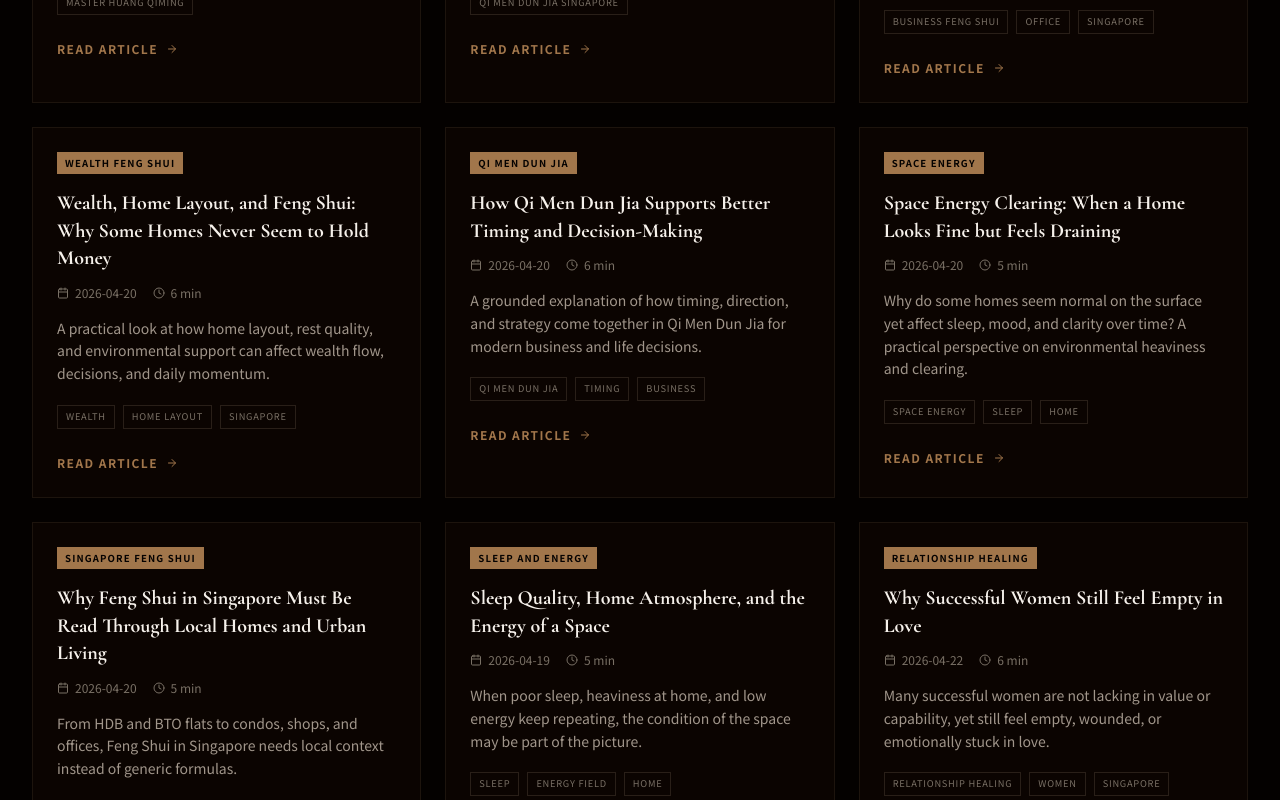
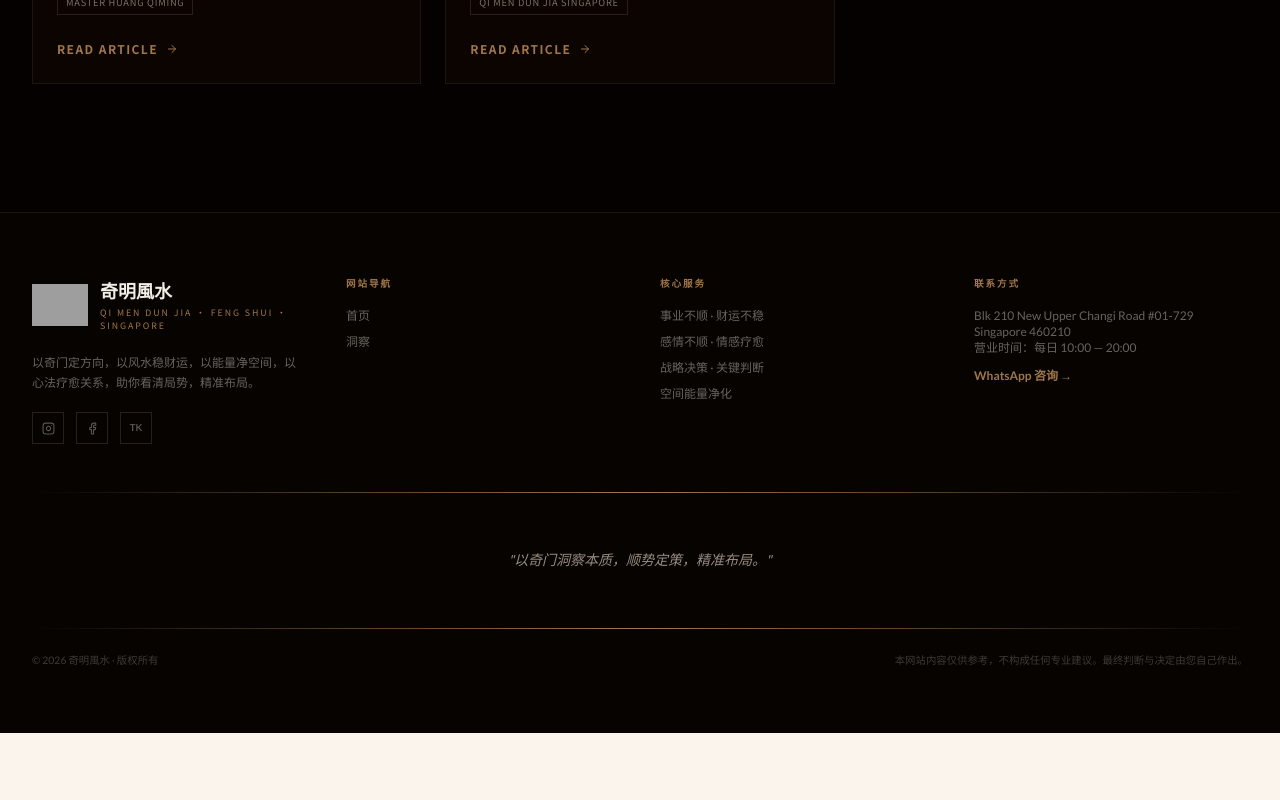
Before and after one commit to BODHIWONG/qmfeng-website, a Next.js app: page /insights in a window 1280 px wide. Shown: the part 4620-5420 px from the top of the page. After the commit the page ends 5353 px from the top, so only its background shows below. Built offline with nearby package versions, Linux system fonts and the light colour scheme; grey boxes are pictures that could not be loaded.

Commit message:
Remove legacy insight links that caused 404

```diff
--- a/app/insights/page.tsx
+++ b/app/insights/page.tsx
@@ -9,80 +9,7 @@ import { insightPosts } from "@/lib/insights-data";
 import { qimenSingaporeBilingualPosts } from "@/lib/qimen-singapore-bilingual-posts";
 import { spaceEnergyBlogPosts } from "@/lib/space-energy-blog-posts";
 
-const legacyPosts = [
-  {
-    slug: "office-feng-shui-wealth-focus-singapore",
-    title: "Beyond Hard Work: How Office Feng Shui Can Influence Wealth, Focus, and Business Momentum",
-    excerpt:
-      "A practical look at how office Feng Shui and Qi Men Dun Jia can affect wealth flow, focus, decision-making, and business momentum in Singapore’s working environment.",
-    date: "2026-04-23",
-    readTime: "6 min",
-    category: "Business Feng Shui",
-    keywords: ["Business Feng Shui", "Office", "Singapore"],
-  },
-  {
-    slug: "feng-shui-wealth-improvement",
-    title: "Wealth, Home Layout, and Feng Shui: Why Some Homes Never Seem to Hold Money",
-    excerpt:
-      "A practical look at how home layout, rest quality, and environmental support can affect wealth flow, decisions, and daily momentum.",
-    date: "2026-04-20",
-    readTime: "6 min",
-    category: "Wealth Feng Shui",
-    keywords: ["Wealth", "Home Layout", "Singapore"],
-  },
-  {
-    slug: "qimen-dunjia-decision-making",
-    title: "How Qi Men Dun Jia Supports Better Timing and Decision-Making",
-    excerpt:
-      "A grounded explanation of how timing, direction, and strategy come together in Qi Men Dun Jia for modern business and life decisions.",
-    date: "2026-04-20",
-    readTime: "6 min",
-    category: "Qi Men Dun Jia",
-    keywords: ["Qi Men Dun Jia", "Timing", "Business"],
-  },
-  {
-    slug: "space-energy-clearing",
-    title: "Space Energy Clearing: When a Home Looks Fine but Feels Draining",
-    excerpt:
-      "Why do some homes seem normal on the surface yet affect sleep, mood, and clarity over time? A practical perspective on environmental heaviness and clearing.",
-    date: "2026-04-20",
-    readTime: "5 min",
-    category: "Space Energy",
-    keywords: ["Space Energy", "Sleep", "Home"],
-  },
-  {
-    slug: "singapore-qiming-feng-shui",
-    title: "Why Feng Shui in Singapore Must Be Read Through Local Homes and Urban Living",
-    excerpt:
-      "From HDB and BTO flats to condos, shops, and offices, Feng Shui in Singapore needs local context instead of generic formulas.",
-    date: "2026-04-20",
-    readTime: "5 min",
-    category: "Singapore Feng Shui",
-    keywords: ["HDB", "BTO", "Condo"],
-  },
-  {
-    slug: "sleep-quality-energy-field",
-    title: "Sleep Quality, Home Atmosphere, and the Energy of a Space",
-    excerpt:
-      "When poor sleep, heaviness at home, and low energy keep repeating, the condition of the space may be part of the picture.",
-    date: "2026-04-19",
-    readTime: "5 min",
-    category: "Sleep and Energy",
-    keywords: ["Sleep", "Energy Field", "Home"],
-  },
-  {
-    slug: "why-successful-women-still-feel-empty-in-love",
-    title: "Why Successful Women Still Feel Empty in Love",
-    excerpt:
-      "Many successful women are not lacking in value or capability, yet still feel empty, wounded, or emotionally stuck in love.",
-    date: "2026-04-22",
-    readTime: "6 min",
-    category: "Relationship Healing",
-    keywords: ["Relationship Healing", "Women", "Singapore"],
-  },
-];
-
-const allPosts = [...spaceEnergyBlogPosts, ...qimenSingaporeBilingualPosts, ...insightPosts, ...legacyPosts];
+const allPosts = [...spaceEnergyBlogPosts, ...qimenSingaporeBilingualPosts, ...insightPosts];
 
 function InsightsContent() {
   return (
```
